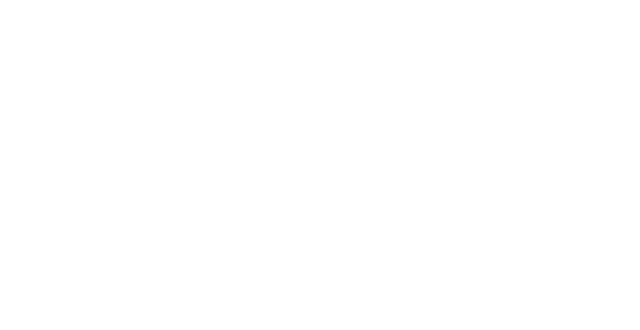
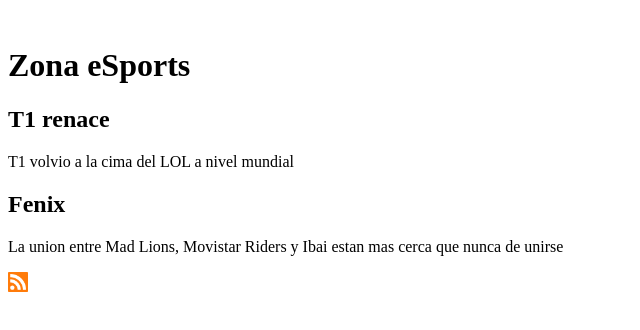
Before and after one commit to jglgap/rss, a plain HTML site: page index.html in a window 1280 px wide. Shown: the whole page, without its empty margins (0-640 px from the left). Drawn offline with Linux system fonts and the light colour scheme.

Commit message:
add fed and logo

```diff
--- a/index.html
+++ b/index.html
@@ -5,8 +5,18 @@
     <meta http-equiv="X-UA-Compatible" content="IE=edge">
     <meta name="viewport" content="width=device-width, initial-scale=1.0">
     <title>Project rss</title>
+    <img src="" alt="">
 </head>
 <body>
-
+  <h1>Zona eSports</h1>
+  <article>
+    <h2>T1 renace</h2>
+    <p>T1 volvio a la cima del LOL a nivel mundial</p>
+  </article>
+  <article>
+    <h2>Fenix</h2>
+    <p>La union entre Mad Lions, Movistar Riders y Ibai estan mas cerca que nunca de unirse</p>
+   <a href="http:"></a> <img src="img/rss.png" alt="rss" width="20">
+  </article>
 </body>
 </html>
```
Also changed, not shown: img/rss.png (added), 1 other file.
